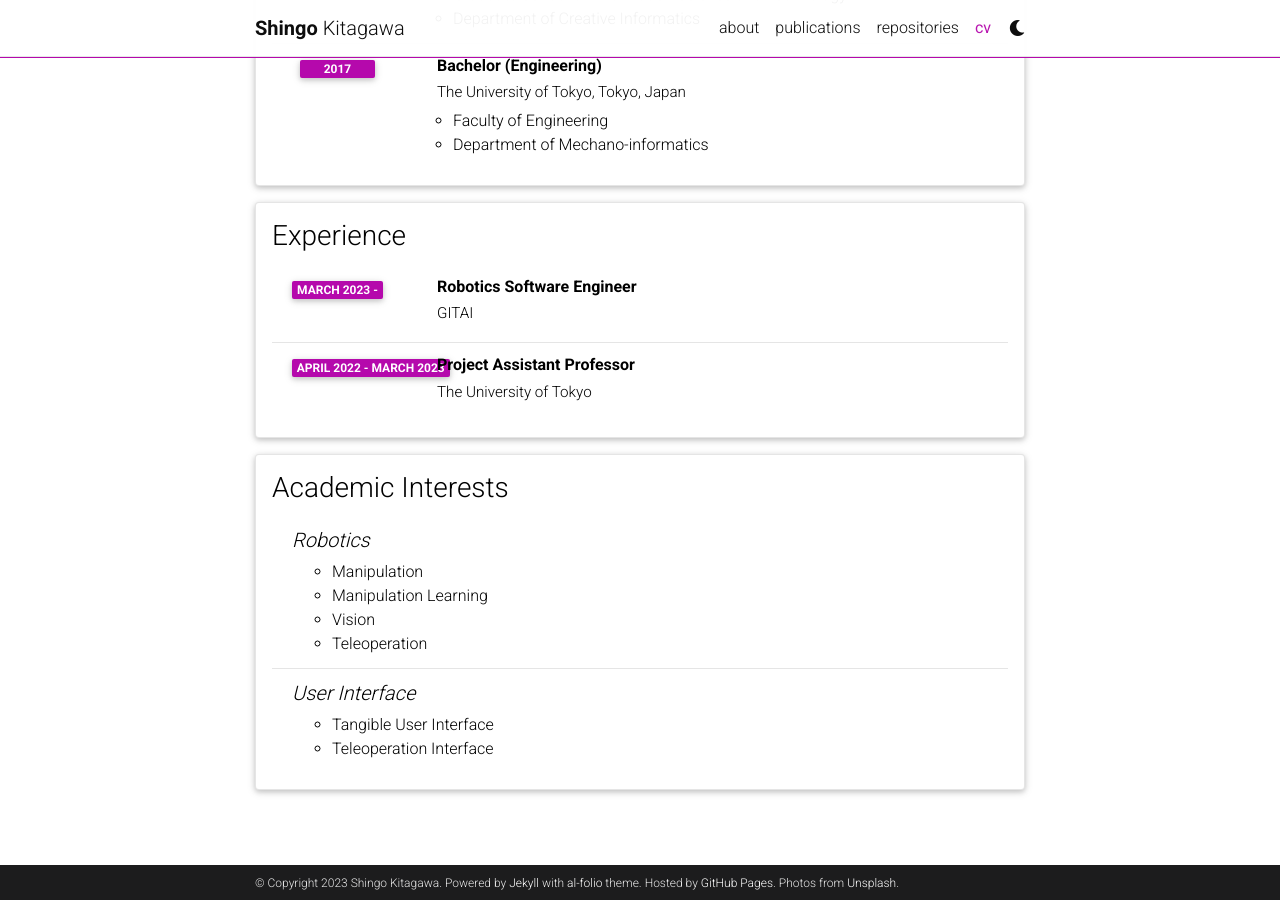
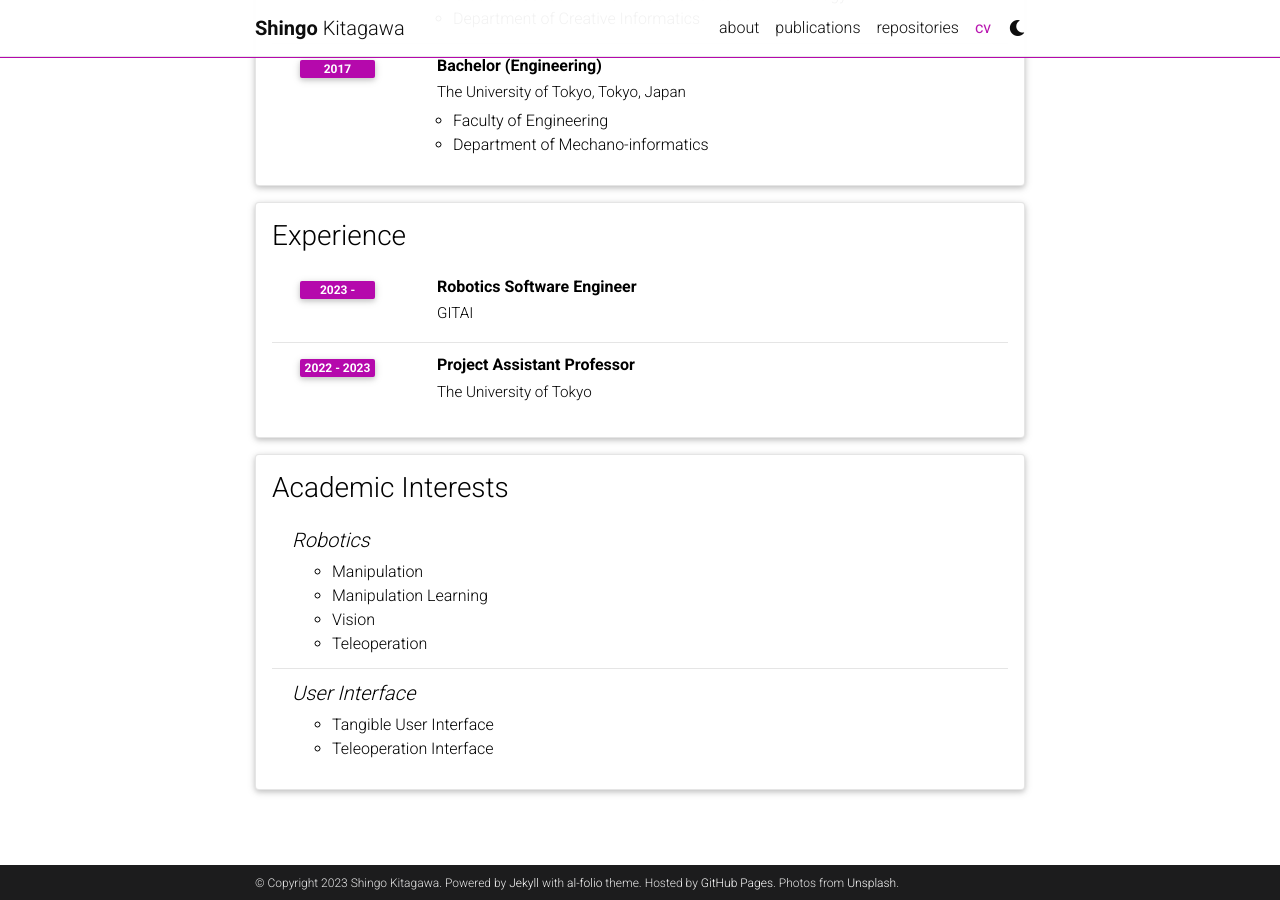
Before and after one commit to knorth55/knorth55.github.io, a Jekyll site: the page built from _pages/cv.md, in a window 1280 px wide and 900 px high, scrolled down 664 px. Built offline with Jekyll 4.4.1, drawn with Linux system fonts in a browser that asks for light colours; comment, search, counter and statistics services are not loaded; a style sheet for code colours, icons or effects is not loaded.

Commit message:
refactor

```diff
--- a/_data/cv.yml
+++ b/_data/cv.yml
@@ -33,10 +33,10 @@
   contents:
     - title: Robotics Software Engineer
       institution: GITAI
-      year: March 2023 -
+      year: 2023 -
     - title: Project Assistant Professor
       institution: The University of Tokyo
-      year: April 2022 - March 2023
+      year: 2022 - 2023
 # - title: Open Source Projects
 #   type: time_table
 #   contents:
```
